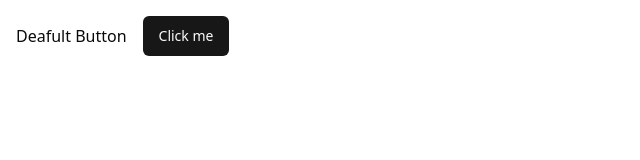
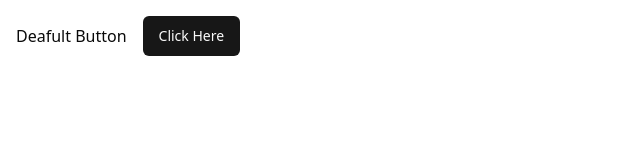
Before and after one commit to nv22032/ResuMATE, a React (Vite) app: page / in a window 1280 px wide. Shown: the top 160 px of the page, without its empty margins (0-640 px from the left). Built offline with nearby package versions, Linux system fonts and the light colour scheme.

Commit message:
Changed Button name - 0:00

```diff
--- a/src/App.jsx
+++ b/src/App.jsx
@@ -5,7 +5,7 @@ const App = () => {
   return (
     <div className='p-4 flex gap-4'>
       <button>Deafult Button</button>
-      <Button>Click me</Button>
+      <Button>Click Here</Button>
     </div>
   )
 }
```
